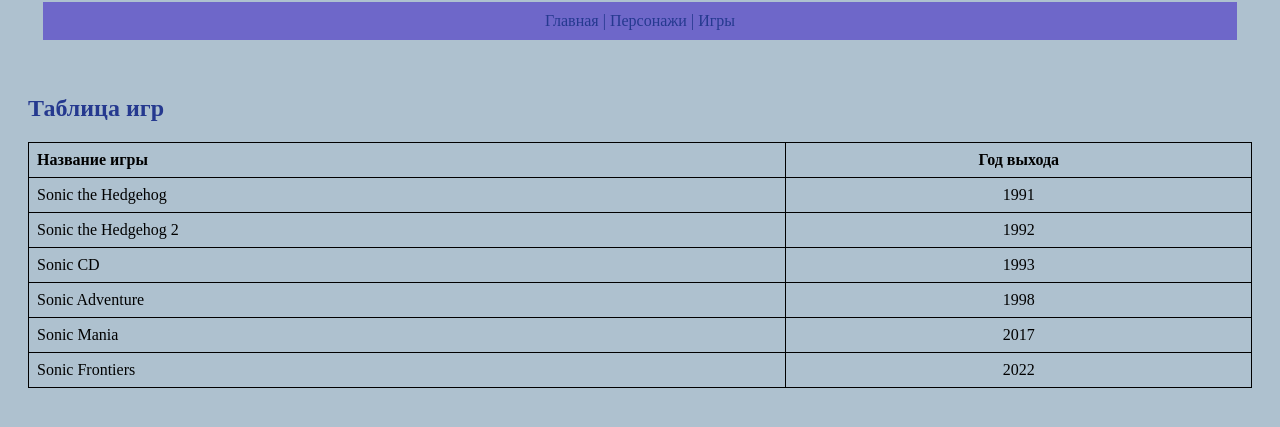
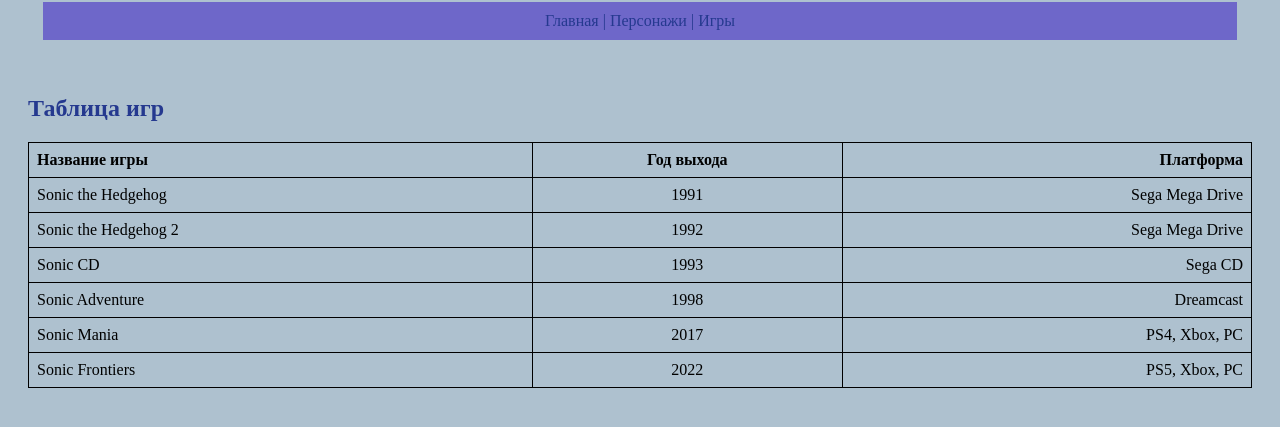
Before and after one commit to alinkskrn/web6404-iskorneva_aa, a plain HTML site: page lab2/games.html in a window 1280 px wide. Shown: the part 121-548 px from the top of the page. Drawn offline with Linux system fonts and the light colour scheme.

Commit message:
Update games.html

```diff
--- a/lab2/games.html
+++ b/lab2/games.html
@@ -23,30 +23,37 @@
             <tr>
                 <th class="left">Название игры</th>
                 <th class="center">Год выхода</th>
+                <th class="right">Платформа</th>
             </tr>
             <tr>
                 <td class="left">Sonic the Hedgehog</td>
                 <td class="center">1991</td>
+                <td class="right">Sega Mega Drive</td>
             </tr>
             <tr>
                 <td class="left">Sonic the Hedgehog 2</td>
                 <td class="center">1992</td>
+                <td class="right">Sega Mega Drive</td>
             </tr>
             <tr>
                 <td class="left">Sonic CD</td>
                 <td class="center">1993</td>
+                <td class="right">Sega CD</td>
             </tr>
             <tr>
                 <td class="left">Sonic Adventure</td>
                 <td class="center">1998</td>
+                <td class="right">Dreamcast</td>
             </tr>
             <tr>
                 <td class="left">Sonic Mania</td>
                 <td class="center">2017</td>
+                <td class="right">PS4, Xbox, PC</td>
             </tr>
             <tr>
                 <td class="left">Sonic Frontiers</td>
                 <td class="center">2022</td>
+                <td class="right">PS5, Xbox, PC</td>
             </tr>
         </table>
     </div>
```
